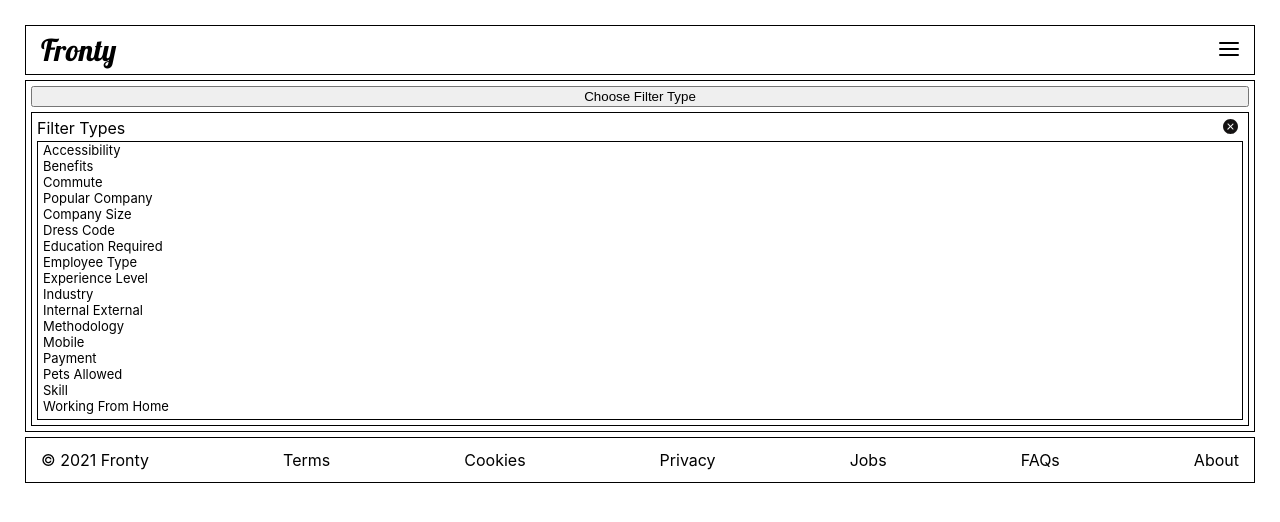
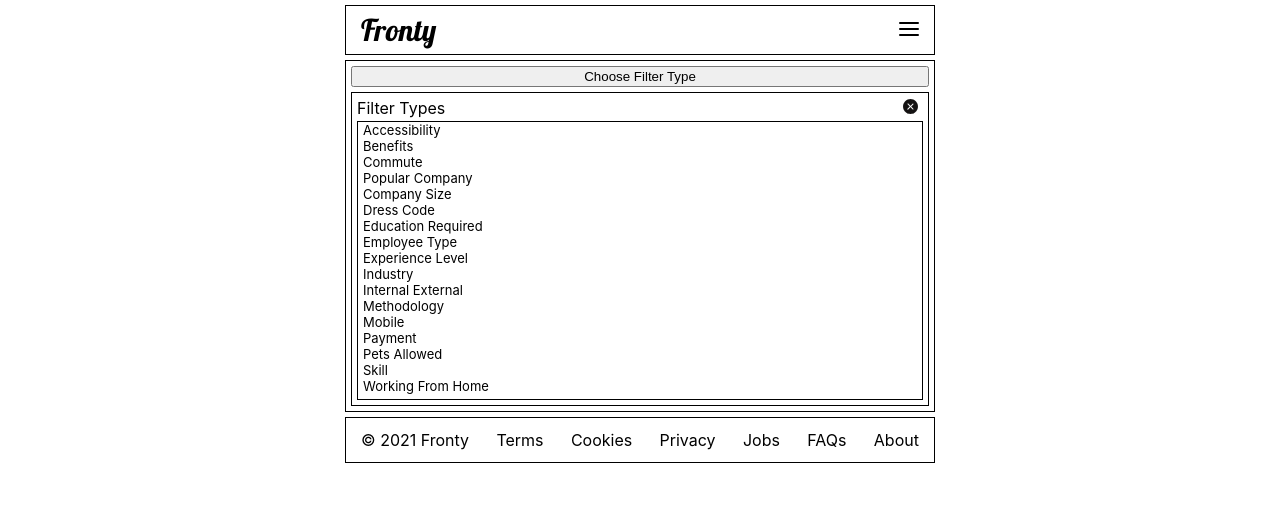
Before and after one commit to patcoston/fronty, a React (Create React App) app: page / in a window 1280 px wide. Shown: the top 522 px of the page. Built offline with nearby package versions, Linux system fonts and the light colour scheme.

Commit message:
Set max width to 600px

```diff
--- a/public/index.html
+++ b/public/index.html
@@ -85,6 +85,12 @@
       content="Fronty - the utlimate job search engine for front-end web-developers"
     />
     <link rel="manifest" href="%PUBLIC_URL%/manifest.json" />
+    <style>
+      #root {
+        padding: 0;
+        margin: 0;
+      }
+    </style>
     <title>Fronty</title>
   </head>
   <body>
--- a/src/App.css
+++ b/src/App.css
@@ -0,0 +1,14 @@
+.app-wrapper {
+  display: flex;
+  justify-content: center;
+  width: 100%;
+  padding: 0;
+  margin: 0 0 20px 0;
+}
+
+.app-body {
+  width: 600px;
+  max-width: 600px;
+  padding: 0;
+  margin: 0;
+}
--- a/src/App.tsx
+++ b/src/App.tsx
@@ -2,13 +2,16 @@ import React from "react"
 import MainBody from "./components/MainBody"
 import Header from "./components/Header"
 import Footer from "./components/Footer"
+import "./App.css"
 
 function App() {
   return (
-    <div className="App">
-      <Header />
-      <MainBody />
-      <Footer />
+    <div className="app-wrapper">
+      <div className="app-body">
+        <Header />
+        <MainBody />
+        <Footer />
+      </div>
     </div>
   )
 }
```
Also changed, not shown: fronty-notes.txt.
